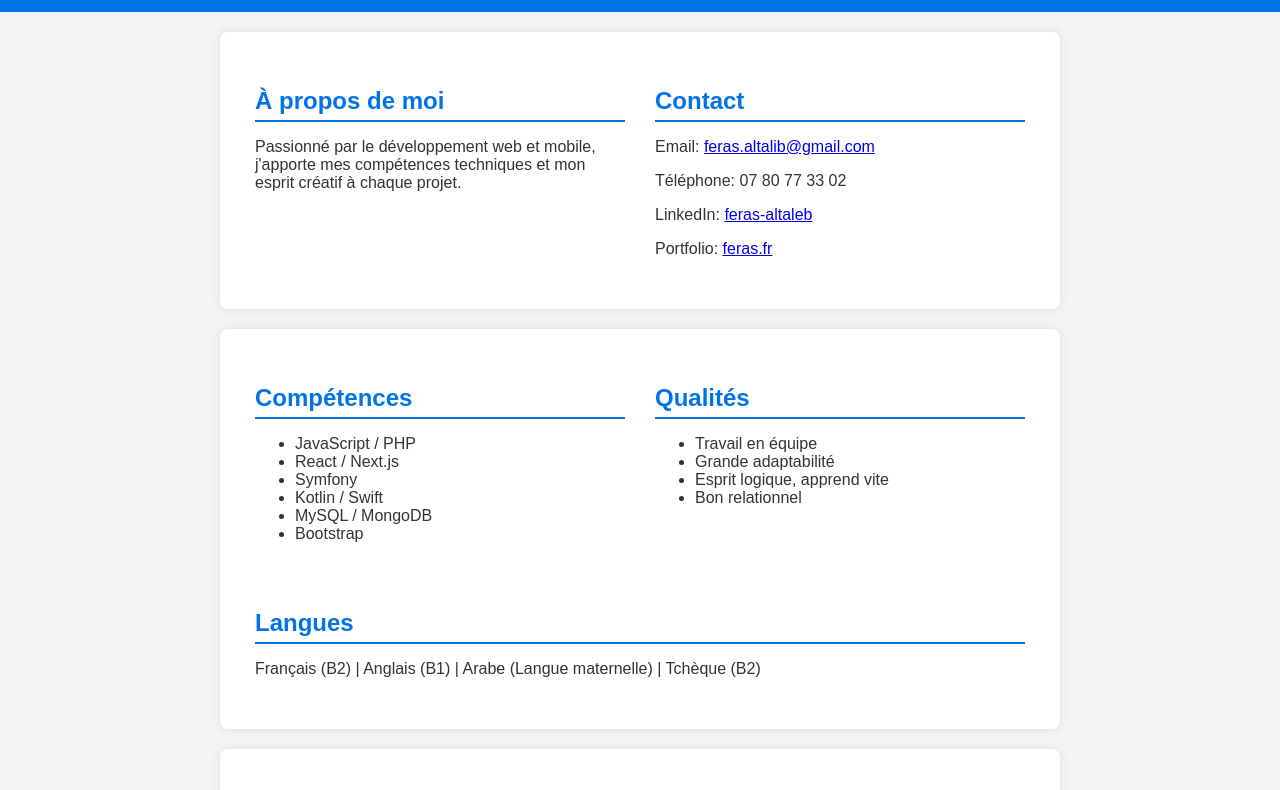
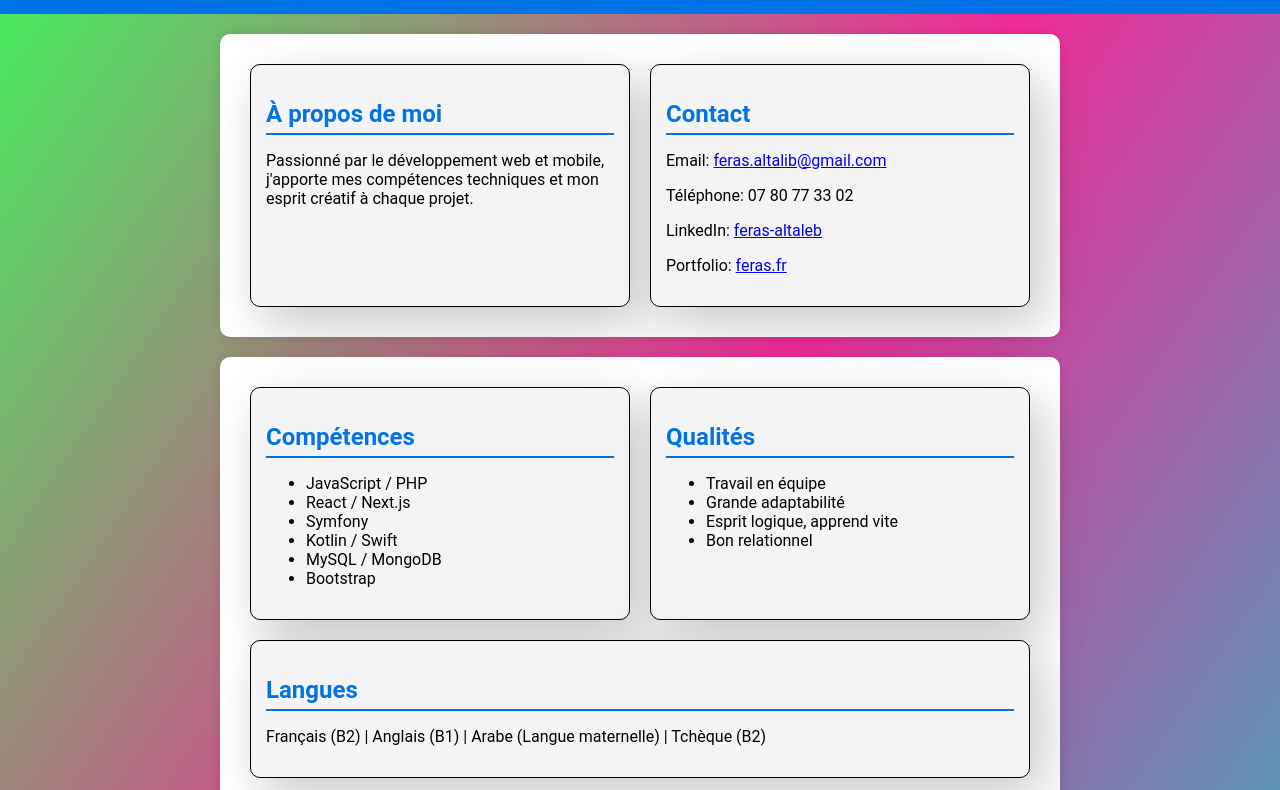
Before and after one commit to AltalebFeras/CV-en-ligne-personnalis-, a plain HTML site: page index.html in a window 1280 px wide. Shown: the part 142-932 px from the top of the page. Drawn offline with Linux system fonts and the light colour scheme.

Commit message:
finial commit

```diff
--- a/index.html
+++ b/index.html
@@ -17,14 +17,14 @@
       </div>
     </header>
     <div class="cvBox">
-      <div class="cv-section">
+      <section class="cv-section card">
         <h2 class="cv-section__title">À propos de moi</h2>
         <p>
           Passionné par le développement web et mobile, j'apporte mes
           compétences techniques et mon esprit créatif à chaque projet.
         </p>
-      </div>
-      <div class="cv-section">
+      </section>
+      <section class="cv-section card">
         <h2 class="cv-section__title">Contact</h2>
         <p>
           Email:
@@ -36,10 +36,10 @@
           <a href="https://www.linkedin.com/in/feras-altaleb/">feras-altaleb</a>
         </p>
         <p>Portfolio: <a href="https://www.feras.fr">feras.fr</a></p>
-      </div>
+      </section>
     </div>
     <div class="cvBox">
-      <section class="cv-section">
+      <section class="cv-section card">
         <h2 class="cv-section__title">Compétences</h2>
         <ul>
           <li>JavaScript / PHP</li>
@@ -50,7 +50,7 @@
           <li>Bootstrap</li>
         </ul>
       </section>
-      <section class="cv-section">
+      <section class="cv-section card">
         <h2 class="cv-section__title">Qualités</h2>
         <ul>
           <li>Travail en équipe</li>
@@ -59,7 +59,7 @@
           <li>Bon relationnel</li>
         </ul>
       </section>
-      <section class="cv-section">
+      <section class="cv-section card">
         <h2 class="cv-section__title">Langues</h2>
         <p>
           Français (B2) | Anglais (B1) | Arabe (Langue maternelle) | Tchèque
@@ -68,7 +68,7 @@
       </section>
     </div>
     <div class="cvBox">
-      <section class="cv-section">
+      <section class="cv-section card">
         <h2 class="cv-section__title">Expériences</h2>
         <div>
           <h3>Stage en agence web - Web Media Com</h3>
@@ -77,7 +77,7 @@
           <p>Prague, République Tchèque | 2016 - 2017</p>
         </div>
       </section>
-      <section class="cv-section">
+      <section class="cv-section card">
         <h2 class="cv-section__title">Formations</h2>
         <p>Développement web et web mobile (Bac+2) - Simplon Grenoble (2024)</p>
         <p>Certification CMS (WordPress) - Simplon Grenoble (2023)</p>
--- a/style.css
+++ b/style.css
@@ -1,15 +1,21 @@
 body {
-  font-family: Arial, sans-serif;
+  font-family: 'Roboto', sans-serif;
   margin: 0;
   padding: 0;
-  background-color: #f4f4f4;
-  color: #333;
+  background: rgb(34, 193, 195);
+  background: linear-gradient(304deg, rgba(34, 193, 195, 1) 0%, rgba(239, 42, 152, 1) 50%, rgba(45, 253, 79, 0.9500393907563025) 100%);
   animation: fadeIn 1s ease-in-out;
+  transition: background-color 0.3s ease-in-out;
 }
 
 @keyframes fadeIn {
-  from { opacity: 0; }
-  to { opacity: 1; }
+  from {
+    opacity: 0;
+  }
+
+  to {
+    opacity: 1;
+  }
 }
 
 .cv-header {
@@ -25,8 +31,15 @@ body {
 }
 
 @keyframes slideDown {
-  from { transform: translateY(-50px); opacity: 0; }
-  to { transform: translateY(0); opacity: 1; }
+  from {
+    transform: translateY(-50px);
+    opacity: 0;
+  }
+
+  to {
+    transform: translateY(0);
+    opacity: 1;
+  }
 }
 
 .cvBox {
@@ -37,13 +50,13 @@ body {
   margin: 20px auto;
   background: white;
   padding: 20px;
-  border-radius: 8px;
+  border-radius: 10px;
   box-shadow: 0 0 10px rgba(0, 0, 0, 0.1);
   transition: transform 0.3s;
 }
 
 .cvBox:hover {
-  transform: scale(1.02);
+  transform: scale(1.05);
 }
 
 .cv-section {
@@ -55,8 +68,15 @@ body {
 }
 
 @keyframes fadeInUp {
-  from { transform: translateY(30px); opacity: 0; }
-  to { transform: translateY(0); opacity: 1; }
+  from {
+    transform: translateY(30px);
+    opacity: 0;
+  }
+
+  to {
+    transform: translateY(0);
+    opacity: 1;
+  }
 }
 
 .cv-section__title {
@@ -65,21 +85,6 @@ body {
   margin-bottom: 15px;
   color: #0073e6;
   position: relative;
-}
-
-.cv-section__title::after {
-  content: '';
-  position: absolute;
-  width: 0;
-  height: 2px;
-  background: #0073e6;
-  bottom: -2px;
-  left: 0;
-  transition: width 0.5s;
-}
-
-.cv-section:hover .cv-section__title::after {
-  width: 100%;
 }
 
 .profile-image img {
@@ -93,6 +98,21 @@ body {
   transform: scale(1.1);
 }
 
+
+
+.card {
+  border: 1px solid black;
+  transform: scale(1.05);
+  box-shadow: 0 0 10px rgba(0, 0, 0, 0.2);
+  box-shadow: 12px 17px 51px rgba(0, 0, 0, 0.22);
+  border-radius: 10px;
+  margin: 10px;
+
+  background-color: #f4f4f4;
+
+}
+
+
 @media (max-width: 768px) {
   .cvBox {
     flex-direction: column;
```
